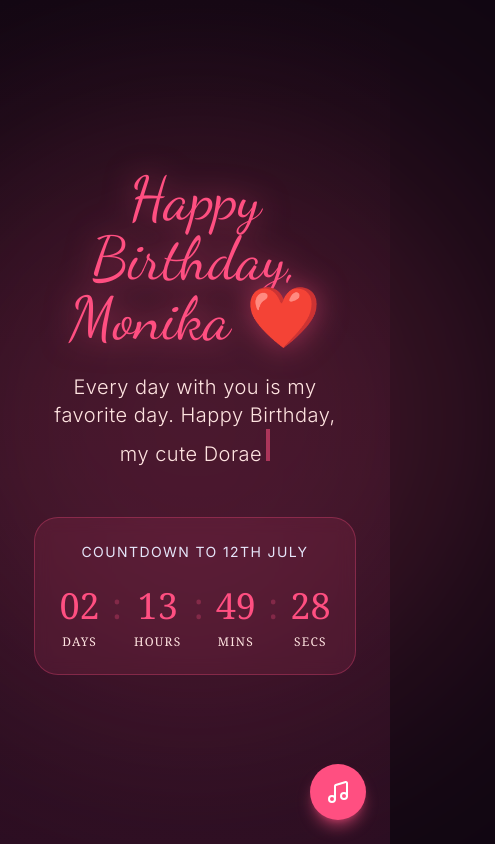
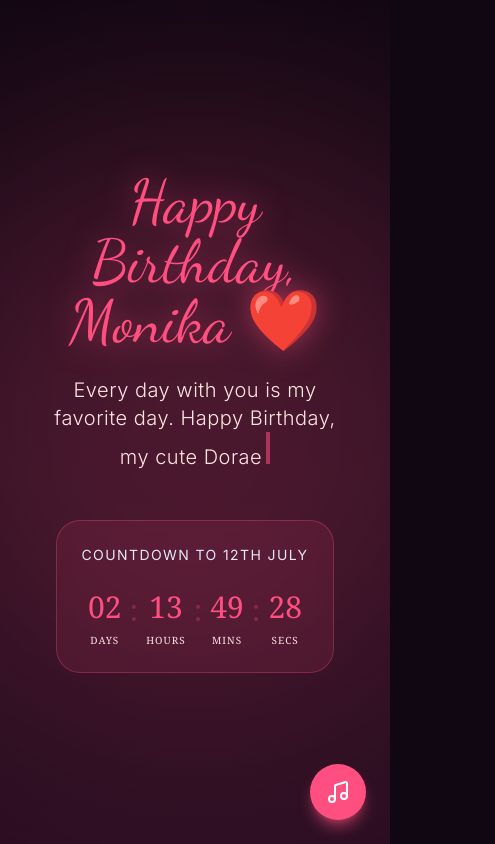
Before and after one commit to Priyanshu9595/Birthday, a Next.js app: page / in a window 390 px wide. Shown: the top 844 px of the page, 495 px wide, since content can reach past the window. Built offline with nearby package versions, Linux system fonts and the light colour scheme.

Commit message:
fixed mobile horizontal scrolling and made components 100% mobile responsive

```diff
--- a/src/app/page.js
+++ b/src/app/page.js
@@ -8,7 +8,7 @@ import Surprise from "@/components/Surprise";
 
 export default function Home() {
   return (
-    <main className="min-h-screen bg-romantic-dark">
+    <main className="min-h-screen bg-romantic-dark overflow-x-hidden">
       <Hero />
       <HeartSlideshow />
       <CategorizedMemories />
--- a/src/components/Hero.jsx
+++ b/src/components/Hero.jsx
@@ -72,27 +72,27 @@ export default function Hero() {
         >
           {isMounted ? (
             timeLeft ? (
-              <div className="flex flex-col items-center gap-4">
+              <div className="flex flex-col items-center gap-4 w-full">
                 <span className="text-sm tracking-widest text-lavender uppercase mb-2">Countdown to 12th July</span>
-                <div className="flex gap-3 md:gap-8 text-white font-serif">
+                <div className="flex gap-2 sm:gap-4 md:gap-8 text-white font-serif justify-center items-center">
                   <div className="flex flex-col items-center">
-                    <span className="text-4xl md:text-6xl text-primary-pink">{timeLeft.days}</span>
-                    <span className="text-xs text-rose mt-2 tracking-widest uppercase">Days</span>
+                    <span className="text-3xl sm:text-4xl md:text-6xl text-primary-pink">{timeLeft.days}</span>
+                    <span className="text-[10px] sm:text-xs text-rose mt-2 tracking-widest uppercase">Days</span>
                   </div>
-                  <span className="text-4xl md:text-6xl text-primary-pink/50 animate-pulse">:</span>
+                  <span className="text-3xl sm:text-4xl md:text-6xl text-primary-pink/50 animate-pulse pb-4">:</span>
                   <div className="flex flex-col items-center">
-                    <span className="text-4xl md:text-6xl text-primary-pink">{timeLeft.hours}</span>
-                    <span className="text-xs text-rose mt-2 tracking-widest uppercase">Hours</span>
+                    <span className="text-3xl sm:text-4xl md:text-6xl text-primary-pink">{timeLeft.hours}</span>
+                    <span className="text-[10px] sm:text-xs text-rose mt-2 tracking-widest uppercase">Hours</span>
                   </div>
-                  <span className="text-4xl md:text-6xl text-primary-pink/50 animate-pulse">:</span>
+                  <span className="text-3xl sm:text-4xl md:text-6xl text-primary-pink/50 animate-pulse pb-4">:</span>
                   <div className="flex flex-col items-center">
-                    <span className="text-4xl md:text-6xl text-primary-pink">{timeLeft.minutes}</span>
-                    <span className="text-xs text-rose mt-2 tracking-widest uppercase">Mins</span>
+                    <span className="text-3xl sm:text-4xl md:text-6xl text-primary-pink">{timeLeft.minutes}</span>
+                    <span className="text-[10px] sm:text-xs text-rose mt-2 tracking-widest uppercase">Mins</span>
                   </div>
-                  <span className="text-4xl md:text-6xl text-primary-pink/50 animate-pulse">:</span>
+                  <span className="text-3xl sm:text-4xl md:text-6xl text-primary-pink/50 animate-pulse pb-4">:</span>
                   <div className="flex flex-col items-center">
-                    <span className="text-4xl md:text-6xl text-primary-pink">{timeLeft.seconds}</span>
-                    <span className="text-xs text-rose mt-2 tracking-widest uppercase">Secs</span>
+                    <span className="text-3xl sm:text-4xl md:text-6xl text-primary-pink">{timeLeft.seconds}</span>
+                    <span className="text-[10px] sm:text-xs text-rose mt-2 tracking-widest uppercase">Secs</span>
                   </div>
                 </div>
               </div>
--- a/src/components/Surprise.jsx
+++ b/src/components/Surprise.jsx
@@ -62,11 +62,12 @@ export default function Surprise() {
             <div className="absolute inset-0 bg-[url('https://res.cloudinary.com/dhfyfbxiv/image/upload/v1783589899/WhatsApp_Image_2026-07-09_at_3.04.29_PM_1_w6llbh.jpg')] bg-cover bg-center opacity-30 mix-blend-overlay"></div>
 
             <motion.div
-              initial={{ scale: 0.8, y: 50 }}
-              animate={{ scale: 1, y: 0 }}
-              exit={{ scale: 0.8, y: 50 }}
-              className="relative bg-white/10 backdrop-blur-xl border border-primary-pink/40 p-8 md:p-12 rounded-3xl max-w-2xl w-full text-center shadow-[0_0_50px_rgba(255,79,129,0.3)] z-10"
-            >
+            initial={{ scale: 0.8, opacity: 0 }}
+            animate={{ scale: 1, opacity: 1 }}
+            exit={{ scale: 0.8, opacity: 0 }}
+            transition={{ type: "spring", bounce: 0.5 }}
+            className="relative bg-white/10 backdrop-blur-md border border-primary-pink/30 rounded-3xl p-8 md:p-12 max-w-2xl w-full text-center shadow-[0_0_50px_rgba(255,79,129,0.3)] overflow-hidden"
+          >
               <button
                 onClick={() => setIsOpen(false)}
                 className="absolute top-4 right-4 text-white/50 hover:text-white"
```
